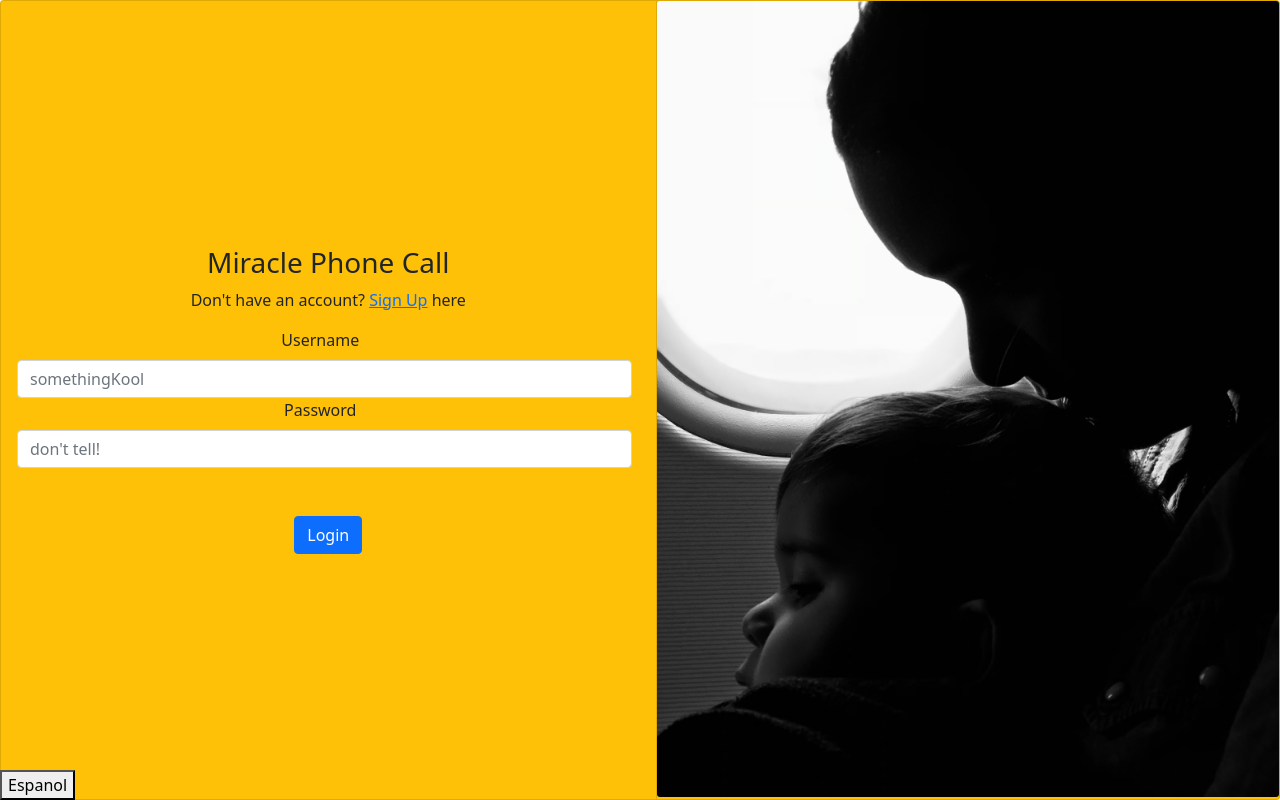
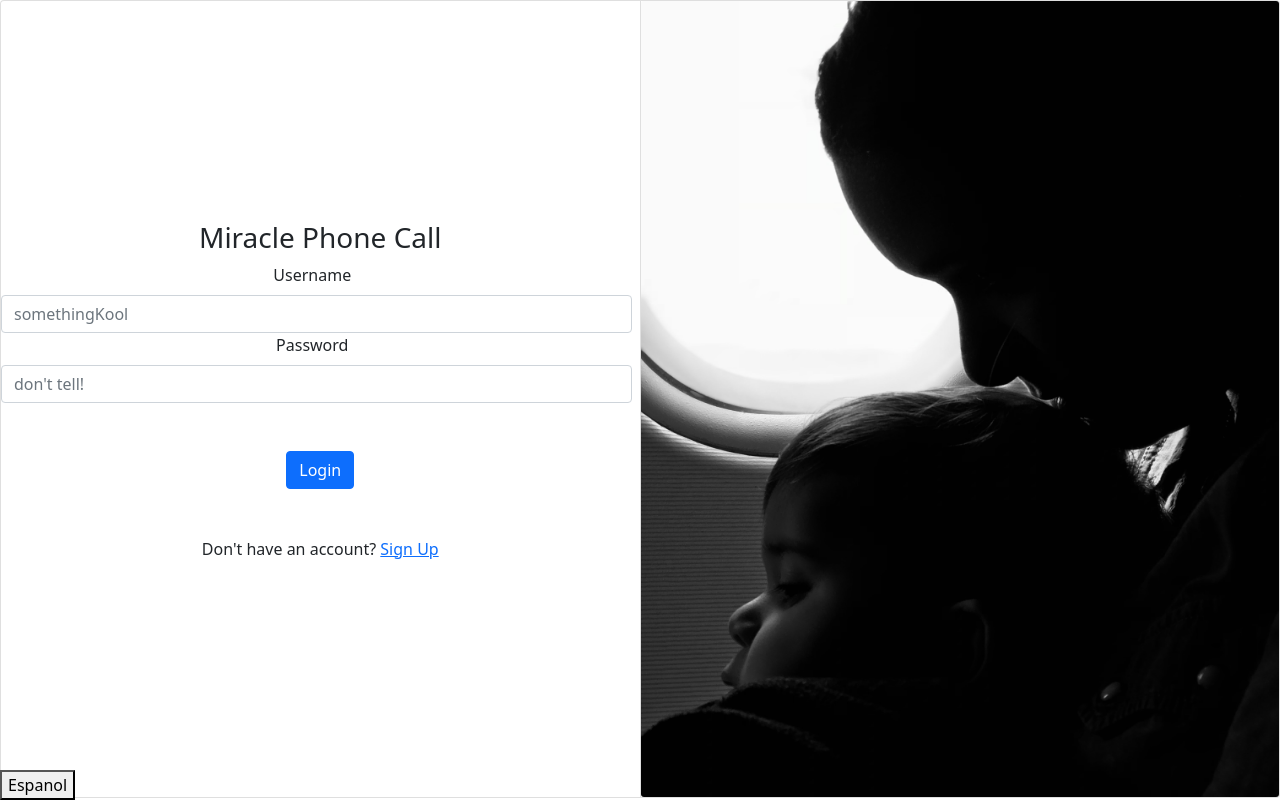
Before and after one commit to Miracle-Phone-Call/miracle-phone-call-frontEnd, a React (Create React App) app in the folder miracle-phone-call/: page /login in a window 1280 px wide. Built offline with nearby package versions, Linux system fonts and the light colour scheme.

Commit message:
roll back styling

```diff
--- a/miracle-phone-call/src/Component-Styling/login.css
+++ b/miracle-phone-call/src/Component-Styling/login.css
@@ -1,7 +1,7 @@
-.card-group {
-  height: 100vh;
-}
 
 .login-image {
   height: 99.5vh;
 }
+.each-card {
+  margin: 20px;
+}
--- a/miracle-phone-call/src/Components/Login.js
+++ b/miracle-phone-call/src/Components/Login.js
@@ -26,10 +26,10 @@ export default function Login() {
   }
   return(
     <div>
-      <CardGroup className="card-group">
-        <Card body color="warning" className="justify-content-center">
+      <CardGroup>
+        <Card className="justify-content-center" >
         <h3>Miracle Phone Call</h3>
-        <p>Don't have an account? <Link to="/signup">Sign Up</Link> here</p>
+
         <Form inline>
             <FormGroup className="mb-2 me-sm-2 mb-sm-0">
               <Label
@@ -65,10 +65,12 @@ export default function Login() {
                           }} value = {password}
               />
             </FormGroup>
-            <Button color="primary" className = "mt-5" onClick = {login}>Login</Button>
+            <Button color="primary" className = "m-5 " onClick = {login}>Login</Button>
+
           </Form>
+          <p>Don't have an account? <Link to="/signup">Sign Up</Link></p>
         </Card>
-        <Card color="warning" >
+        <Card>
           <CardImg className="login-image" alt="Card image cap" src="../images/pexels-nicolas-postiglioni-1927155.jpg" />
         </Card>
       </CardGroup>
```
